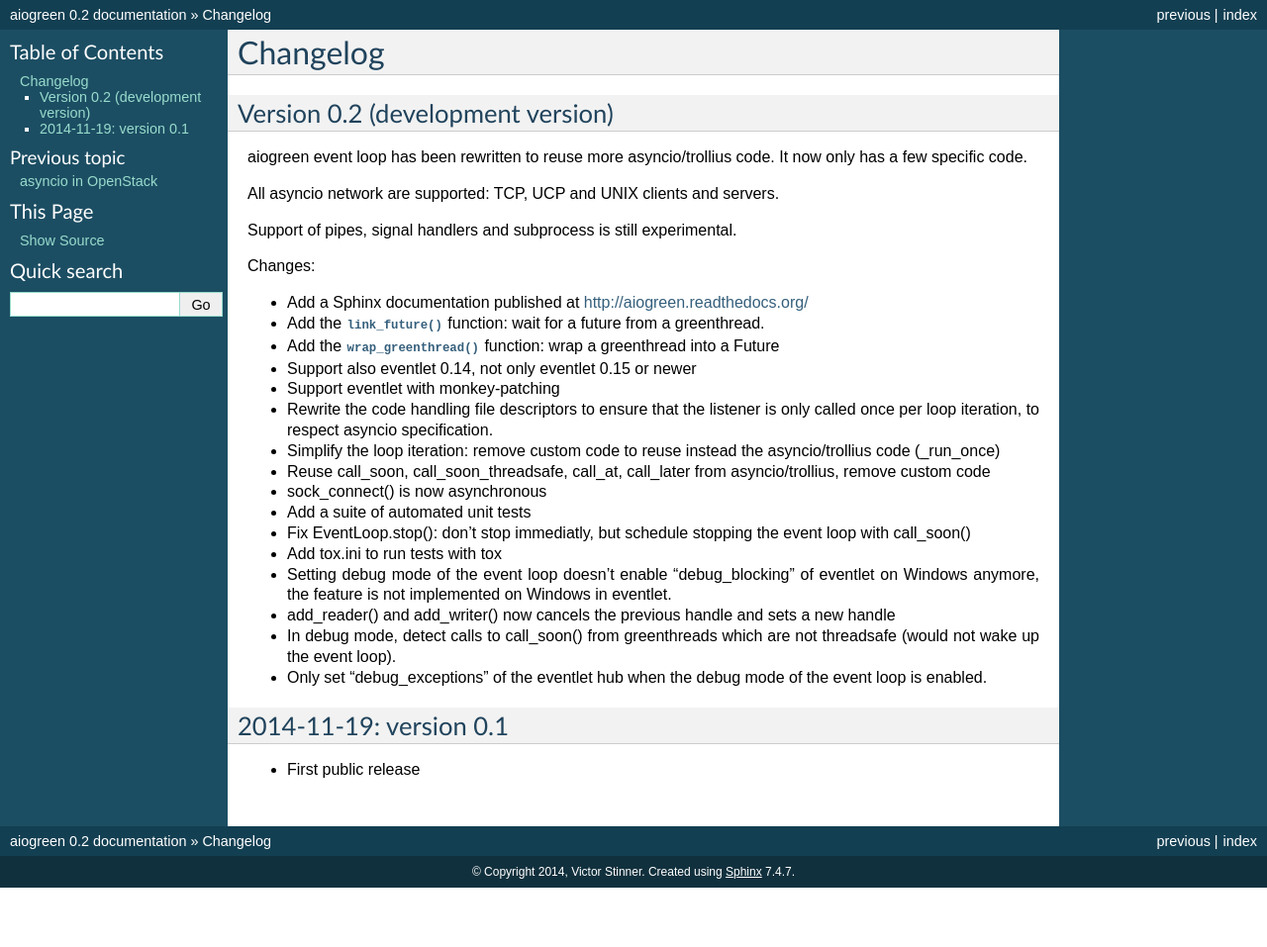
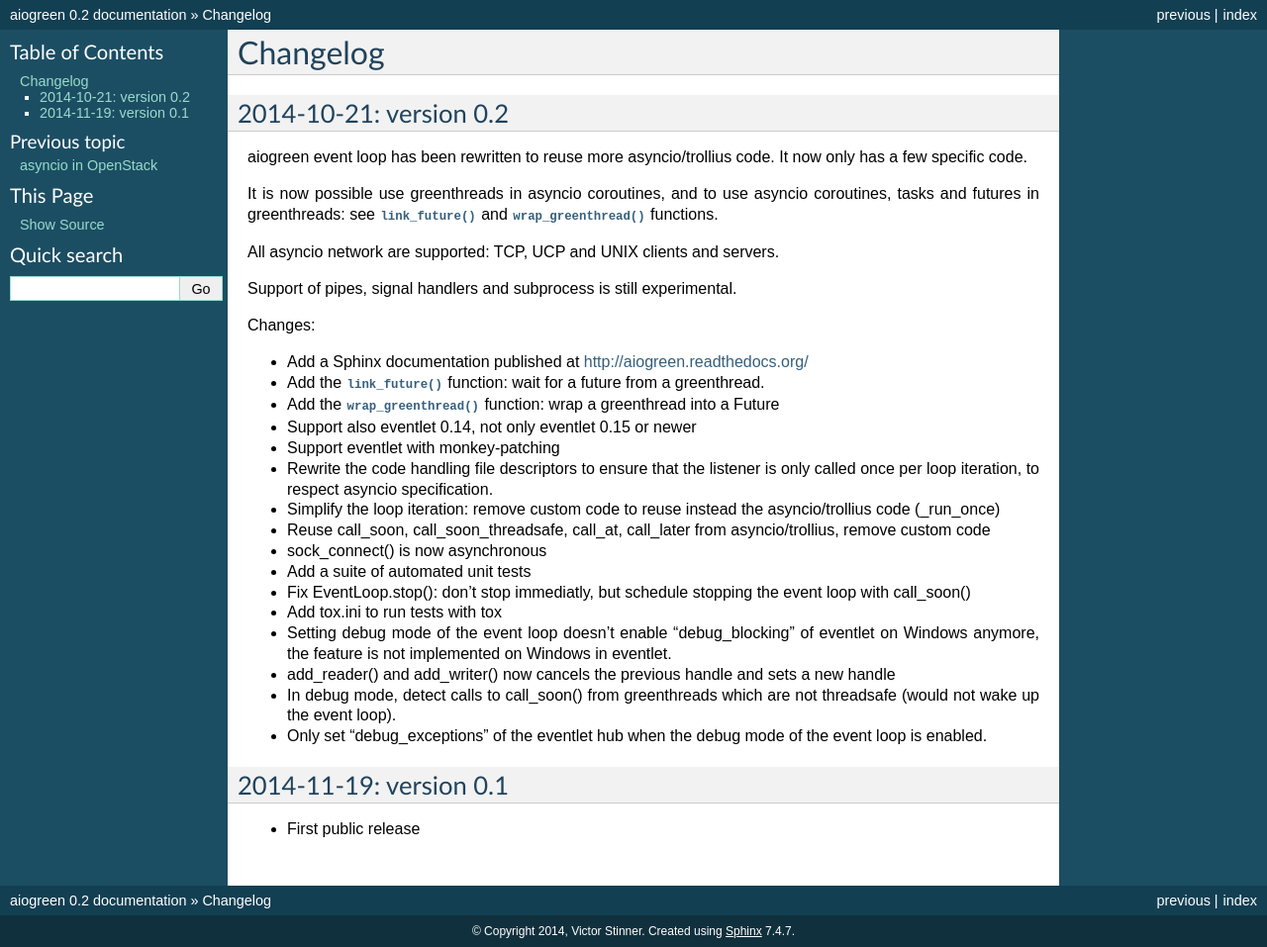
Before and after one commit to openstack-archive/deb-python-aioeventlet, a Sphinx documentation site: the page built from doc/changelog.rst, in a window 1280 px wide. Shown: the whole page at 99% size. Built offline with Sphinx 7.4.7, drawn with Linux system fonts in a browser that asks for light colours; before the commit the page ends 900 px from its top, so only the background shows below that.

Commit message:
update the changelog

```diff
--- a/doc/changelog.rst
+++ b/doc/changelog.rst
@@ -1,11 +1,15 @@
 Changelog
 =========
 
-Version 0.2 (development version)
----------------------------------
+2014-10-21: version 0.2
+-----------------------
 
 aiogreen event loop has been rewritten to reuse more asyncio/trollius code. It
 now only has a few specific code.
+
+It is now possible use greenthreads in asyncio coroutines, and to use asyncio
+coroutines, tasks and futures in greenthreads: see :func:`link_future` and
+:func:`wrap_greenthread` functions.
 
 All asyncio network are supported: TCP, UCP and UNIX clients and servers.
 
--- a/setup.py
+++ b/setup.py
@@ -7,9 +7,9 @@
 #       \Python27\python.exe runtest.py -r -m
 #
 #  - update the version in setup.py and doc/conf.py to X.Y
-#  - set release date in README
+#  - set release date in doc/changelog.rst
 #  - check that "python setup.py sdist" contains all files tracked by
-#    the SCM (Mercurial), or update MANIFEST.in
+#    the SCM (Mercurial): update MANIFEST.in if needed
 #  - hg ci
 #  - hg tag X.Y
 #  - hg push
```
